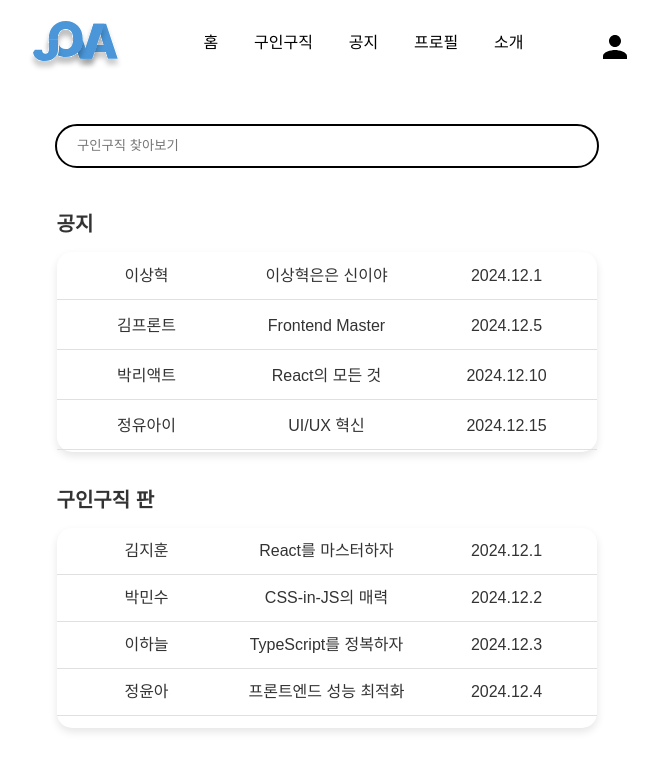
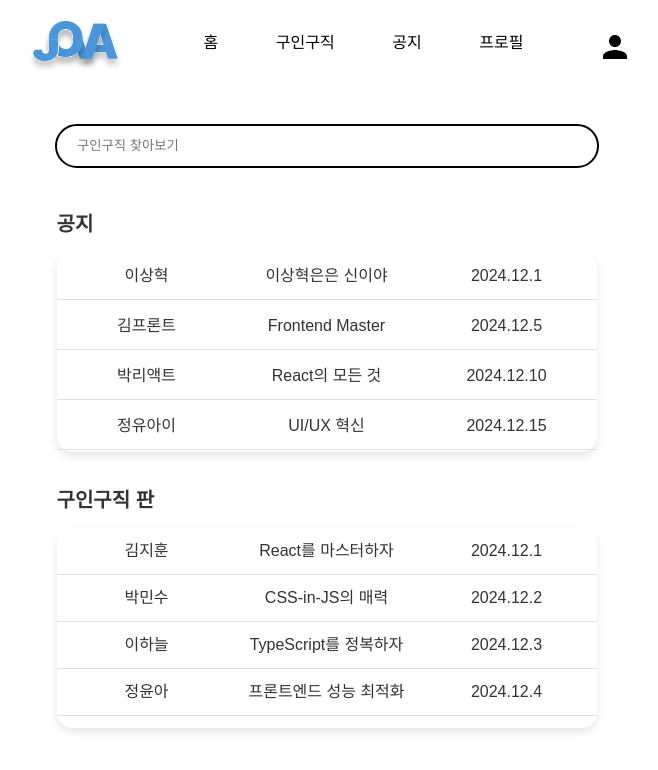
Before and after one commit to IdeaFestival-JOVA/JOVA-client-V0.5, a React (Vite) app: page / in a window 1280 px wide. Shown: the top 770 px of the page, without its empty margins (313-971 px from the left). Built offline with nearby package versions, Linux system fonts and the light colour scheme; a web font is replaced by a local one.

Commit message:
팀 소개 라우팅 삭제제

```diff
--- a/src/components/Header.tsx
+++ b/src/components/Header.tsx
@@ -53,7 +53,6 @@ function Header() {
           <Text to="/jobpage">구인구직</Text>
           <Text to="/notion">공지</Text>
           <Text to="/profil">프로필</Text>
-          <Text to="/">소개</Text>
         </TextWrapper>
         <IconBox to="/login">
           <MyIcon />
```
